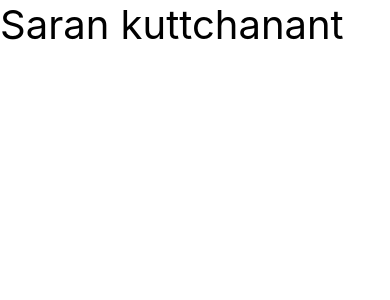
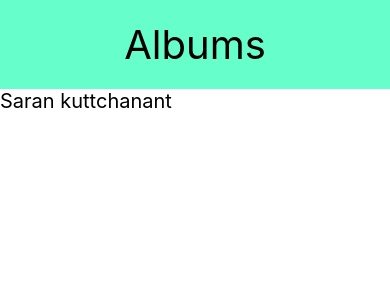
Before and after one commit to SkFloat/std6002041520123, a React Native app: screen / in a window 390 px wide. Shown: the top 300 px of the page. Built offline with nearby package versions, Linux system fonts and the light colour scheme.

Commit message:
decorator component with css

```diff
--- a/components/App.js
+++ b/components/App.js
@@ -1,17 +1,19 @@
 //import
 import React from 'react';
 import { View, Text } from 'react-native';
+import Header from './Header';
+//import Header from '.Header';
 //write
 class App extends React.Component {
 render() {
     return (
         //com
-        <View>
-            <Text style={{ fontSize: 40}}>Saran kuttchanant</Text>
-        </View>
-    );
-}
-
-}
+            <View>
+                <Header title="Albums" />
+            <   Text style={{ fontSize: 20}}>Saran kuttchanant</Text>
+            </View>
+            );
+        }
+    }
 //Export
 export default App;
--- /dev/null
+++ b/components/Header.js
@@ -0,0 +1,29 @@
+//import
+import React, { Component } from 'react';
+import { View, Text } from 'react-native';
+//write
+
+class Header extends Component {
+render() {
+    return (
+        //com
+            <View style={styles.header}>
+                <Text style={styles.text}>{this.props.title}</Text>
+            </View>
+            );
+        }
+    }
+//style
+const styles = {
+    header: {
+        padding: 20,
+        alignItems: 'center',
+        backgroundColor: '#66FFCC'
+    },
+    text: {
+        fontSize: 40,
+        color: '#000000'
+    }
+}
+//Export
+export default Header;
```
